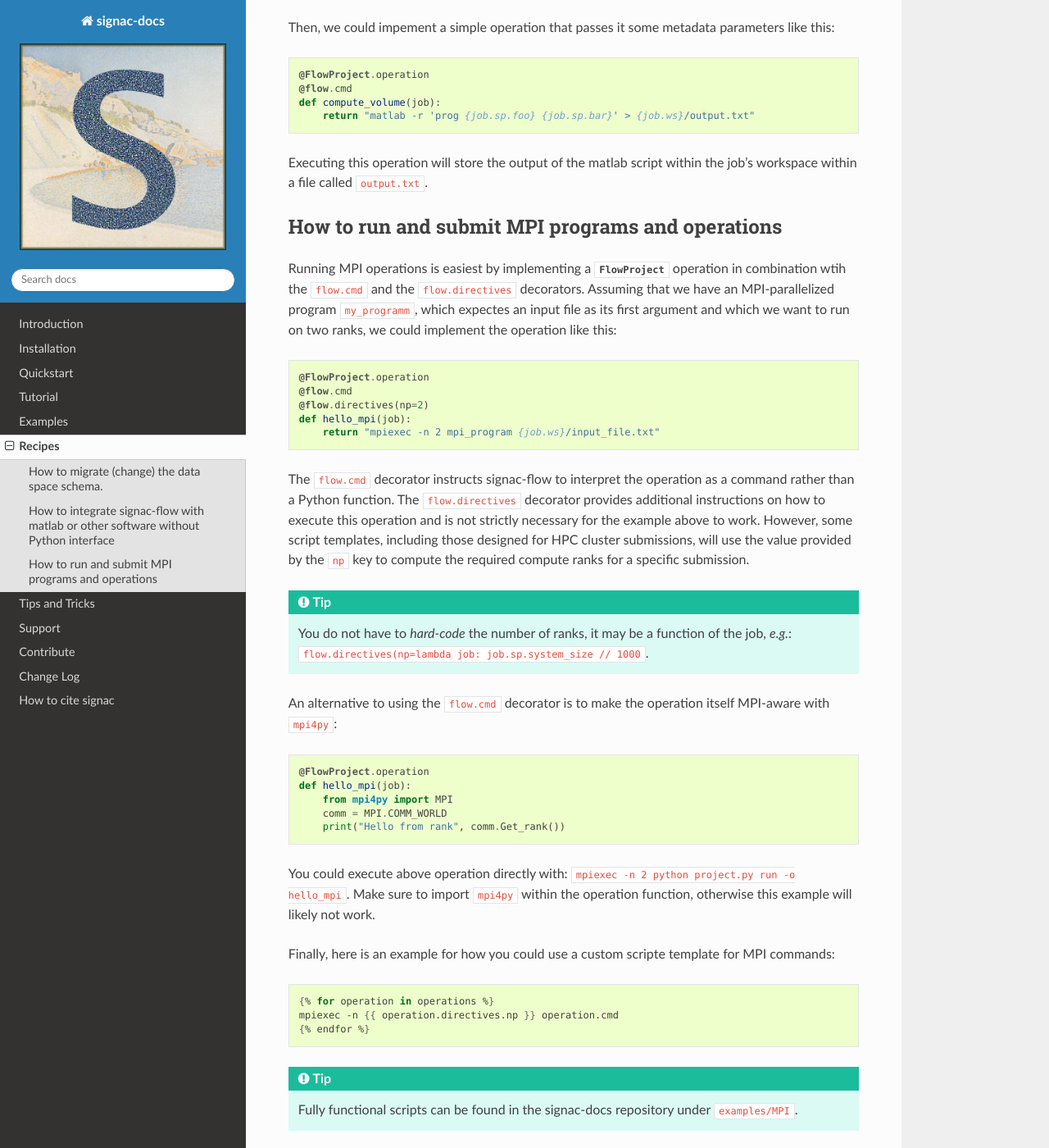
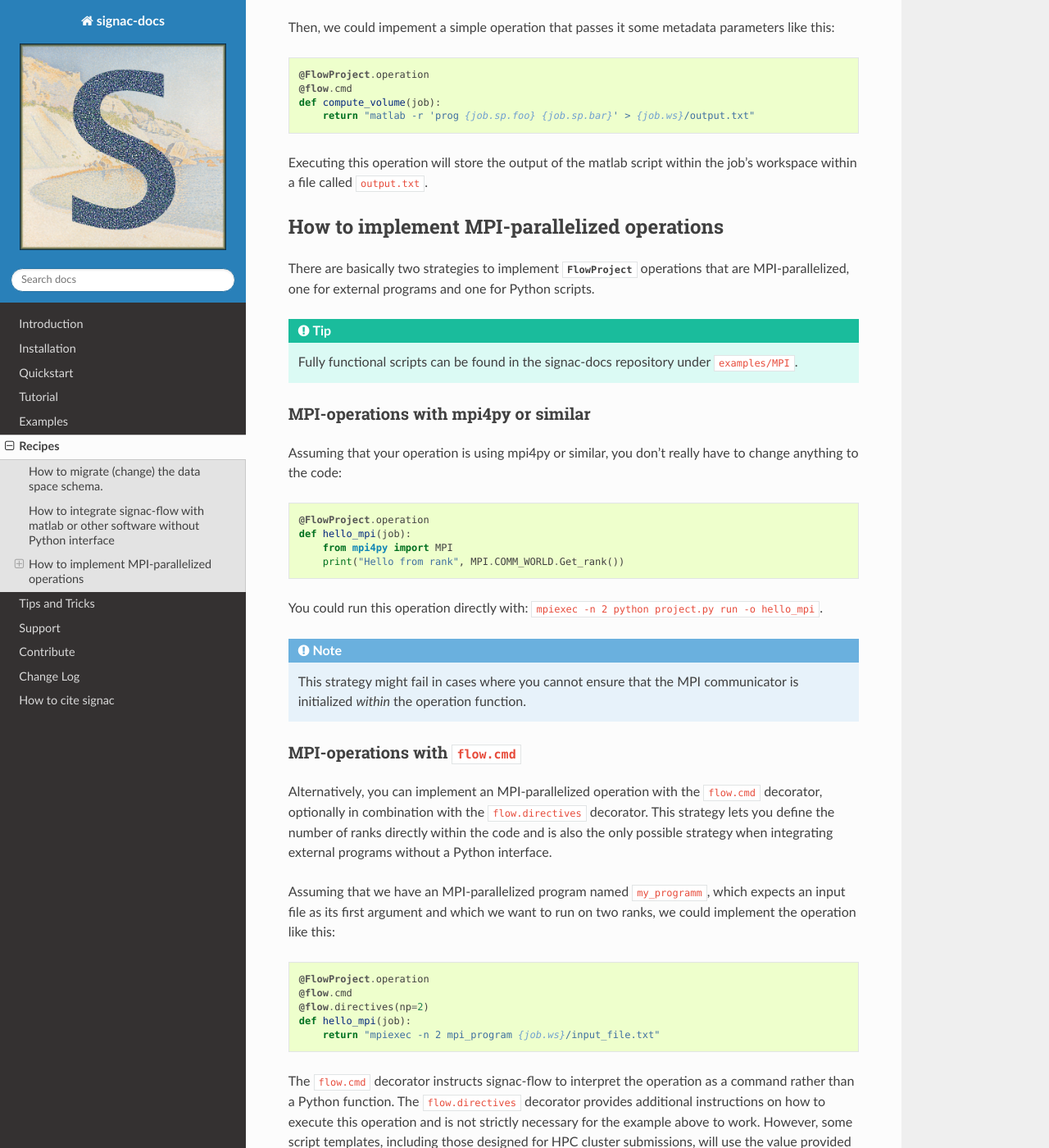
Before and after one commit to glotzerlab/signac-docs, a Sphinx documentation site: the page built from docs/source/recipes.rst, in a window 1280 px wide and 1400 px high, scrolled down 1170 px. Shown: the whole window at 82% size. Built offline with Sphinx 7.4.7 and the Read the Docs theme 2.0.0, drawn with Linux system fonts in a browser that asks for light colours; pages that are not in the unit, such as notebooks, are missing from menus; some of the changed text lies outside the part shown.

Commit message:
Revise the MPI recipes.

```diff
--- a/docs/source/recipes.rst
+++ b/docs/source/recipes.rst
@@ -11,7 +11,7 @@ This is a collection of recipes on how to solve typical problems using **signac*
     Move all recipes below into a 'General' section once we have added more recipes.
 
 How to migrate (change) the data space schema.
-----------------------------------------------
+==============================================
 
 Oftentimes, one discovers at a later stage that important keys are missing from the metadata schema.
 For example, in the tutorial we are modeling a gas using the ideal gas law, but we might discover later that important effects are not captured using this overly simplistic model and decide to replace it with the van der Waals equation:
@@ -39,7 +39,7 @@ To *rename* a key, use ``job.sp.new_name = job.sp.pop('old_name')``.
 
 
 How to integrate signac-flow with matlab or other software without Python interface
------------------------------------------------------------------------------------
+===================================================================================
 
 The easiest way to integrate software that has no native Python interface is to implement ``signac-flow`` operations in combination with the ``flow.cmd`` decorator.
 Assuming that we have a matlab script called ``prog.m`` within the project root directory:
@@ -65,11 +65,41 @@ Then, we could impement a simple operation that passes it some metadata paramete
 
 Executing this operation will store the output of the matlab script within the job's workspace within a file called ``output.txt``.
 
-How to run and submit MPI programs and operations
--------------------------------------------------
+How to implement MPI-parallelized operations
+============================================
 
-Running MPI operations is easiest by implementing a :class:`~.flow.FlowProject` operation in combination wtih the ``flow.cmd``  and the ``flow.directives`` decorators.
-Assuming that we have an MPI-parallelized program ``my_programm``, which expectes an input file as its first argument and which we want to run on two ranks, we could implement the operation like this:
+There are basically two strategies to implement :class:`~.flow.FlowProject` operations that are MPI-parallelized, one for external programs and one for Python scripts.
+
+.. tip::
+
+    Fully functional scripts can be found in the signac-docs repository under ``examples/MPI``.
+
+
+MPI-operations with mpi4py or similar
+-------------------------------------
+
+Assuming that your operation is using mpi4py or similar, you don't really have to change anything to the code:
+
+.. code-block:: python
+
+    @FlowProject.operation
+    def hello_mpi(job):
+        from mpi4py import MPI
+        print("Hello from rank", MPI.COMM_WORLD.Get_rank())
+
+You could run this operation directly with: ``mpiexec -n 2 python project.py run -o hello_mpi``.
+
+.. note::
+
+    This strategy might fail in cases where you cannot ensure that the MPI communicator is initialized *within* the operation function.
+
+MPI-operations with ``flow.cmd``
+--------------------------------
+
+Alternatively, you can implement an MPI-parallelized operation with the ``flow.cmd`` decorator, optionally in combination with the ``flow.directives`` decorator.
+This strategy lets you define the number of ranks directly within the code and is also the only possible strategy when integrating external programs without a Python interface.
+
+Assuming that we have an MPI-parallelized program named ``my_programm``, which expects an input file as its first argument and which we want to run on two ranks, we could implement the operation like this:
 
 .. code-block:: python
 
@@ -85,33 +115,24 @@ However, some script templates, including those designed for HPC cluster submiss
 
 .. tip::
 
-  You do not have to *hard-code* the number of ranks, it may be a function of the job, *e.g.*: ``flow.directives(np=lambda job: job.sp.system_size // 1000``.
+  You do not have to *hard-code* the number of ranks, it may be a function of the job, *e.g.*: ``flow.directives(np=lambda job: job.sp.system_size // 1000)``.
 
-An alternative to using the ``flow.cmd`` decorator is to make the operation itself MPI-aware with ``mpi4py``:
 
-.. code-block:: python
+MPI-operations with custom script templates
+-------------------------------------------
 
-    @FlowProject.operation
-    def hello_mpi(job):
-        from mpi4py import MPI
-        comm = MPI.COMM_WORLD
-        print("Hello from rank", comm.Get_rank())
-
-You could execute above operation directly with: ``mpiexec -n 2 python project.py run -o hello_mpi``.
-Make sure to import ``mpi4py`` within the operation function, otherwise this example will likely not work.
-
-Finally, here is an example for how you could use a custom scripte template for MPI commands:
+Finally, instead of modifying the operation implementation, you could use a custom script template, such as this one:
 
 .. code-block:: bash
 
+    {% extends base_script %}
+    {% block body %}
     {% for operation in operations %}
     mpiexec -n {{ operation.directives.np }} operation.cmd
     {% endfor %}
+    {% endblock %}
 
-.. tip::
-
-    Fully functional scripts can be found in the signac-docs repository under ``examples/MPI``.
-
+Storing the above template in a file called ``templates/script.sh`` within your project root directory will prepend *every* operation command with ``mpiexec`` and so on.
 
 .. todo::
 
```
